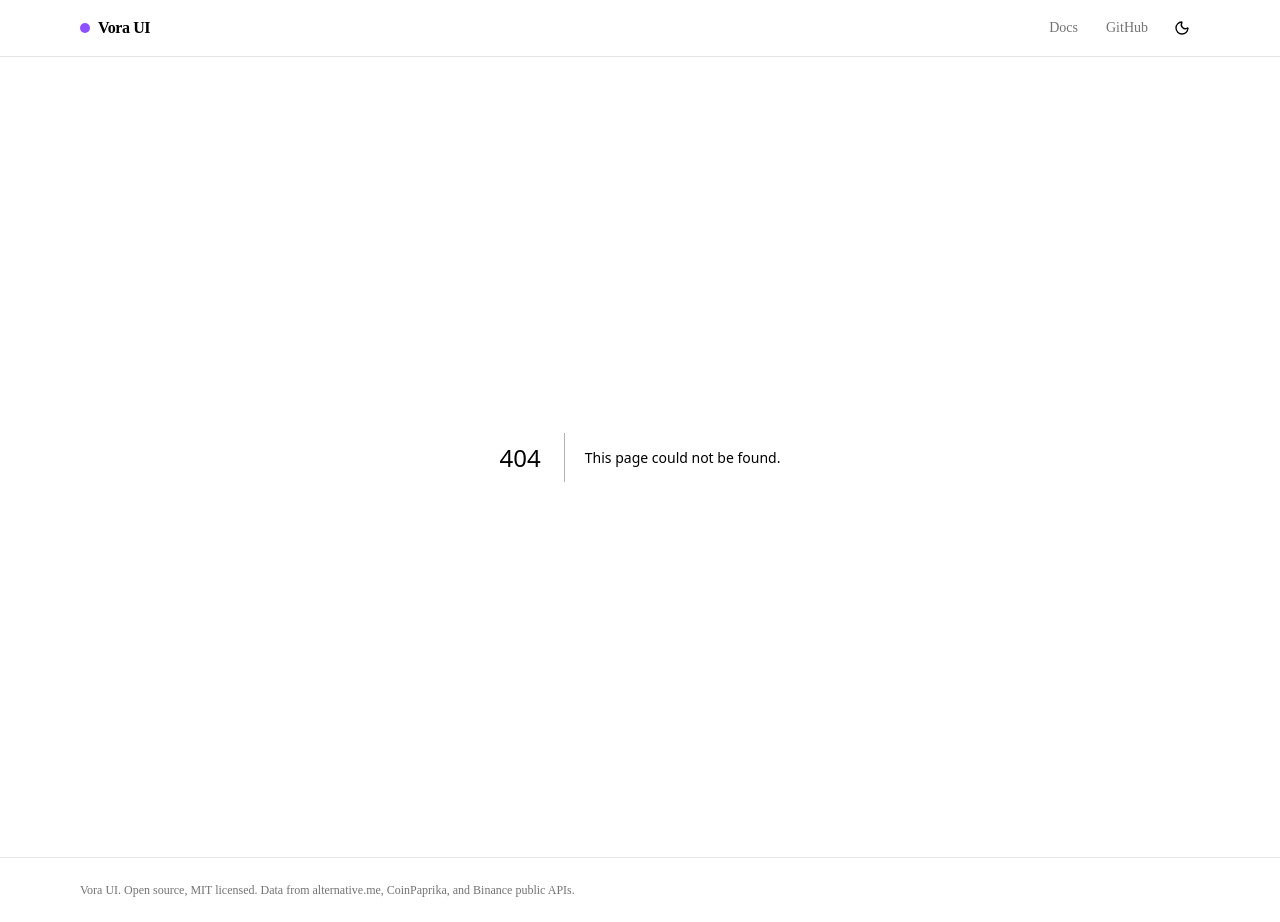
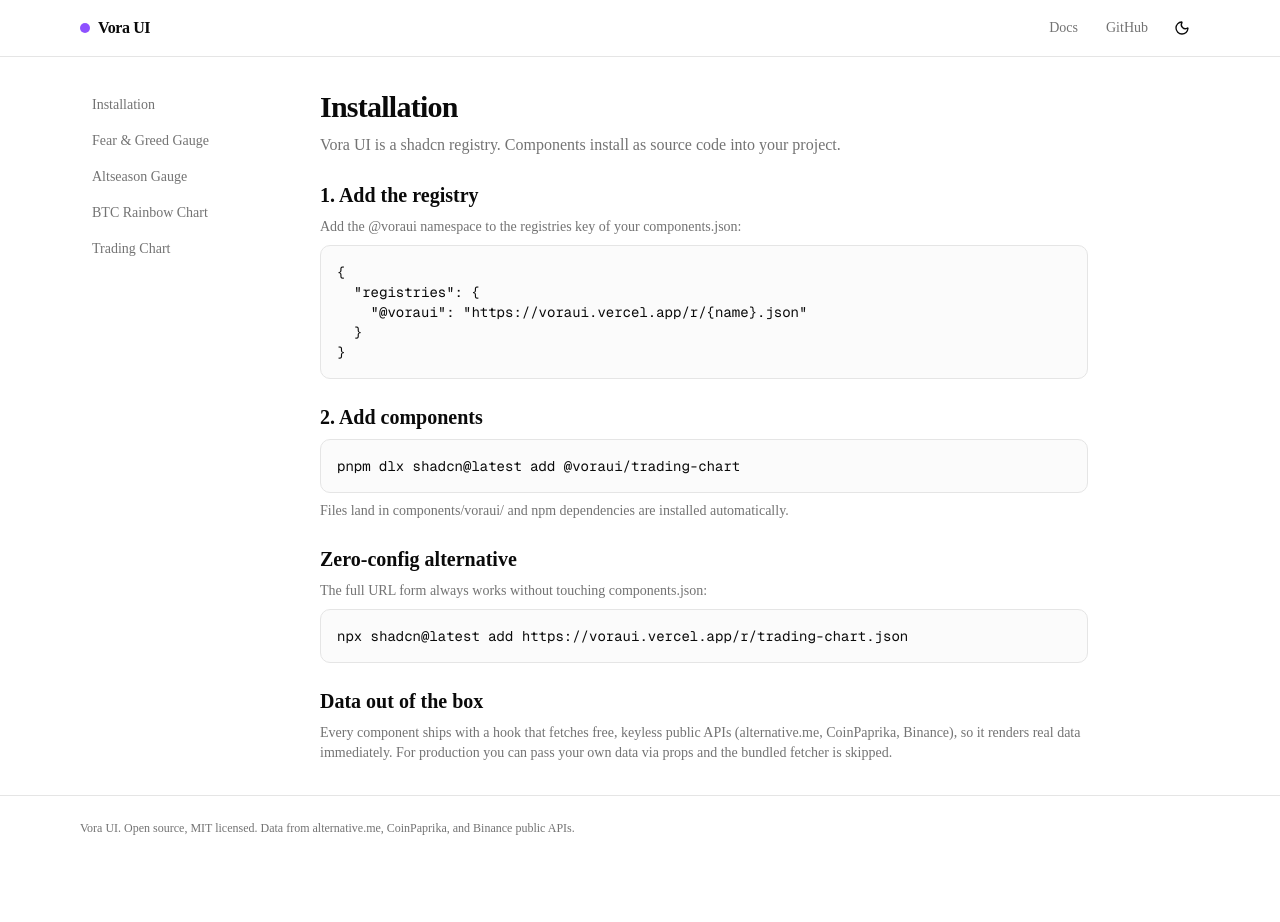
Before and after one commit to josealbertoruizr/voraui, a Next.js app: page /docs in a window 1280 px wide. Before the commit this address had no page. After the commit the page ends 860 px from the top, so only its background shows below. Built offline with nearby package versions, Linux system fonts and the light colour scheme.

Commit message:
feat: add docs layout, installation guide, and doc building blocks

```diff
--- /dev/null
+++ b/app/docs/layout.tsx
@@ -0,0 +1,30 @@
+import Link from "next/link";
+
+const nav = [
+  { href: "/docs", label: "Installation" },
+  { href: "/docs/fear-greed-gauge", label: "Fear & Greed Gauge" },
+  { href: "/docs/altseason-gauge", label: "Altseason Gauge" },
+  { href: "/docs/btc-rainbow-chart", label: "BTC Rainbow Chart" },
+  { href: "/docs/trading-chart", label: "Trading Chart" },
+];
+
+export default function DocsLayout({ children }: { children: React.ReactNode }) {
+  return (
+    <div className="mx-auto flex max-w-6xl gap-8 px-4 py-8">
+      <aside className="hidden w-52 shrink-0 sm:block">
+        <nav className="sticky top-20 space-y-1 text-sm">
+          {nav.map((item) => (
+            <Link
+              key={item.href}
+              href={item.href}
+              className="block rounded-md px-3 py-1.5 text-muted-foreground hover:bg-muted hover:text-foreground"
+            >
+              {item.label}
+            </Link>
+          ))}
+        </nav>
+      </aside>
+      <div className="min-w-0 flex-1">{children}</div>
+    </div>
+  );
+}
--- /dev/null
+++ b/app/docs/page.tsx
@@ -0,0 +1,59 @@
+export const metadata = { title: "Installation" };
+
+const registryConfig = `{
+  "registries": {
+    "@voraui": "https://voraui.vercel.app/r/{name}.json"
+  }
+}`;
+
+export default function InstallationPage() {
+  return (
+    <main className="prose-sm max-w-3xl space-y-6">
+      <div>
+        <h1 className="text-3xl font-bold tracking-tight">Installation</h1>
+        <p className="mt-2 text-muted-foreground">
+          Vora UI is a shadcn registry. Components install as source code into your project.
+        </p>
+      </div>
+
+      <section className="space-y-2">
+        <h2 className="text-xl font-semibold">1. Add the registry</h2>
+        <p className="text-sm text-muted-foreground">
+          Add the @voraui namespace to the registries key of your components.json:
+        </p>
+        <pre className="overflow-x-auto rounded-lg border border-border bg-muted/40 p-4 font-mono text-sm">
+          {registryConfig}
+        </pre>
+      </section>
+
+      <section className="space-y-2">
+        <h2 className="text-xl font-semibold">2. Add components</h2>
+        <pre className="overflow-x-auto rounded-lg border border-border bg-muted/40 p-4 font-mono text-sm">
+          pnpm dlx shadcn@latest add @voraui/trading-chart
+        </pre>
+        <p className="text-sm text-muted-foreground">
+          Files land in components/voraui/ and npm dependencies are installed automatically.
+        </p>
+      </section>
+
+      <section className="space-y-2">
+        <h2 className="text-xl font-semibold">Zero-config alternative</h2>
+        <p className="text-sm text-muted-foreground">
+          The full URL form always works without touching components.json:
+        </p>
+        <pre className="overflow-x-auto rounded-lg border border-border bg-muted/40 p-4 font-mono text-sm">
+          npx shadcn@latest add https://voraui.vercel.app/r/trading-chart.json
+        </pre>
+      </section>
+
+      <section className="space-y-2">
+        <h2 className="text-xl font-semibold">Data out of the box</h2>
+        <p className="text-sm text-muted-foreground">
+          Every component ships with a hook that fetches free, keyless public APIs
+          (alternative.me, CoinPaprika, Binance), so it renders real data immediately.
+          For production you can pass your own data via props and the bundled fetcher is skipped.
+        </p>
+      </section>
+    </main>
+  );
+}
--- /dev/null
+++ b/components/site/component-preview.tsx
@@ -0,0 +1,20 @@
+import { cn } from "@/lib/utils";
+
+export function ComponentPreview({
+  children,
+  className,
+}: {
+  children: React.ReactNode;
+  className?: string;
+}) {
+  return (
+    <div
+      className={cn(
+        "flex min-h-[380px] w-full items-center justify-center rounded-xl border border-border bg-card p-6",
+        className,
+      )}
+    >
+      <div className="w-full max-w-2xl">{children}</div>
+    </div>
+  );
+}
--- /dev/null
+++ b/components/site/install-tabs.tsx
@@ -0,0 +1,49 @@
+"use client";
+
+import * as React from "react";
+import { Check, Copy } from "lucide-react";
+import { Tabs, TabsContent, TabsList, TabsTrigger } from "@/components/ui/tabs";
+
+const MANAGERS = [
+  { id: "pnpm", command: (name: string) => `pnpm dlx shadcn@latest add @voraui/${name}` },
+  { id: "npm", command: (name: string) => `npx shadcn@latest add @voraui/${name}` },
+  { id: "yarn", command: (name: string) => `yarn shadcn@latest add @voraui/${name}` },
+  { id: "bun", command: (name: string) => `bunx --bun shadcn@latest add @voraui/${name}` },
+] as const;
+
+export function InstallTabs({ name }: { name: string }) {
+  const [copied, setCopied] = React.useState<string | null>(null);
+
+  const copy = async (text: string, id: string) => {
+    await navigator.clipboard.writeText(text);
+    setCopied(id);
+    setTimeout(() => setCopied(null), 1500);
+  };
+
+  return (
+    <Tabs defaultValue="pnpm">
+      <TabsList>
+        {MANAGERS.map((m) => (
+          <TabsTrigger key={m.id} value={m.id}>
+            {m.id}
+          </TabsTrigger>
+        ))}
+      </TabsList>
+      {MANAGERS.map((m) => (
+        <TabsContent key={m.id} value={m.id}>
+          <div className="flex items-center justify-between gap-2 rounded-lg border border-border bg-muted/40 px-3 py-2 font-mono text-sm">
+            <span className="overflow-x-auto whitespace-nowrap">{m.command(name)}</span>
+            <button
+              type="button"
+              aria-label="Copy command"
+              onClick={() => copy(m.command(name), m.id)}
+              className="shrink-0 text-muted-foreground hover:text-foreground"
+            >
+              {copied === m.id ? <Check className="h-4 w-4" /> : <Copy className="h-4 w-4" />}
+            </button>
+          </div>
+        </TabsContent>
+      ))}
+    </Tabs>
+  );
+}
--- /dev/null
+++ b/components/site/props-table.tsx
@@ -0,0 +1,33 @@
+export interface PropRow {
+  name: string;
+  type: string;
+  defaultValue?: string;
+  description: string;
+}
+
+export function PropsTable({ rows }: { rows: PropRow[] }) {
+  return (
+    <div className="overflow-x-auto rounded-lg border border-border">
+      <table className="w-full text-left text-sm">
+        <thead className="border-b border-border bg-muted/40">
+          <tr>
+            <th className="px-3 py-2 font-medium">Prop</th>
+            <th className="px-3 py-2 font-medium">Type</th>
+            <th className="px-3 py-2 font-medium">Default</th>
+            <th className="px-3 py-2 font-medium">Description</th>
+          </tr>
+        </thead>
+        <tbody>
+          {rows.map((row) => (
+            <tr key={row.name} className="border-b border-border last:border-0">
+              <td className="px-3 py-2 font-mono text-xs">{row.name}</td>
+              <td className="px-3 py-2 font-mono text-xs text-muted-foreground">{row.type}</td>
+              <td className="px-3 py-2 font-mono text-xs text-muted-foreground">{row.defaultValue ?? "-"}</td>
+              <td className="px-3 py-2 text-muted-foreground">{row.description}</td>
+            </tr>
+          ))}
+        </tbody>
+      </table>
+    </div>
+  );
+}
```
